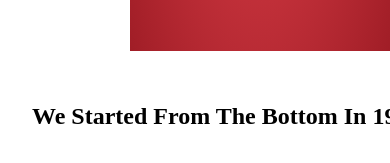
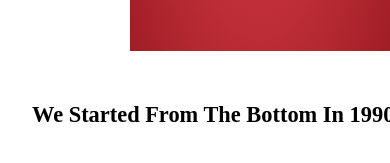
Before and after one commit to solomonirving/Burger, a plain HTML site: page index.html in a window 390 px wide. Shown: the part 793-956 px from the top of the page. Drawn offline with Linux system fonts and the light colour scheme.

Commit message:
Update style2.css

```diff
--- a/style2.css
+++ b/style2.css
@@ -109,6 +109,7 @@ h1{
 }
 h2{
     padding: 2rem 2rem 2rem 8rem;
+    font-size: 1.4em;
 }
 .learn{
     font-size: 1.2em;
@@ -197,7 +198,7 @@ h4{
     }
     h2{
         padding: 2rem 2rem 0rem 2rem;
-        font-size: 1.5em;
+        font-size: 1.4em;
     }
     .middle-img{
         display: none;
```
